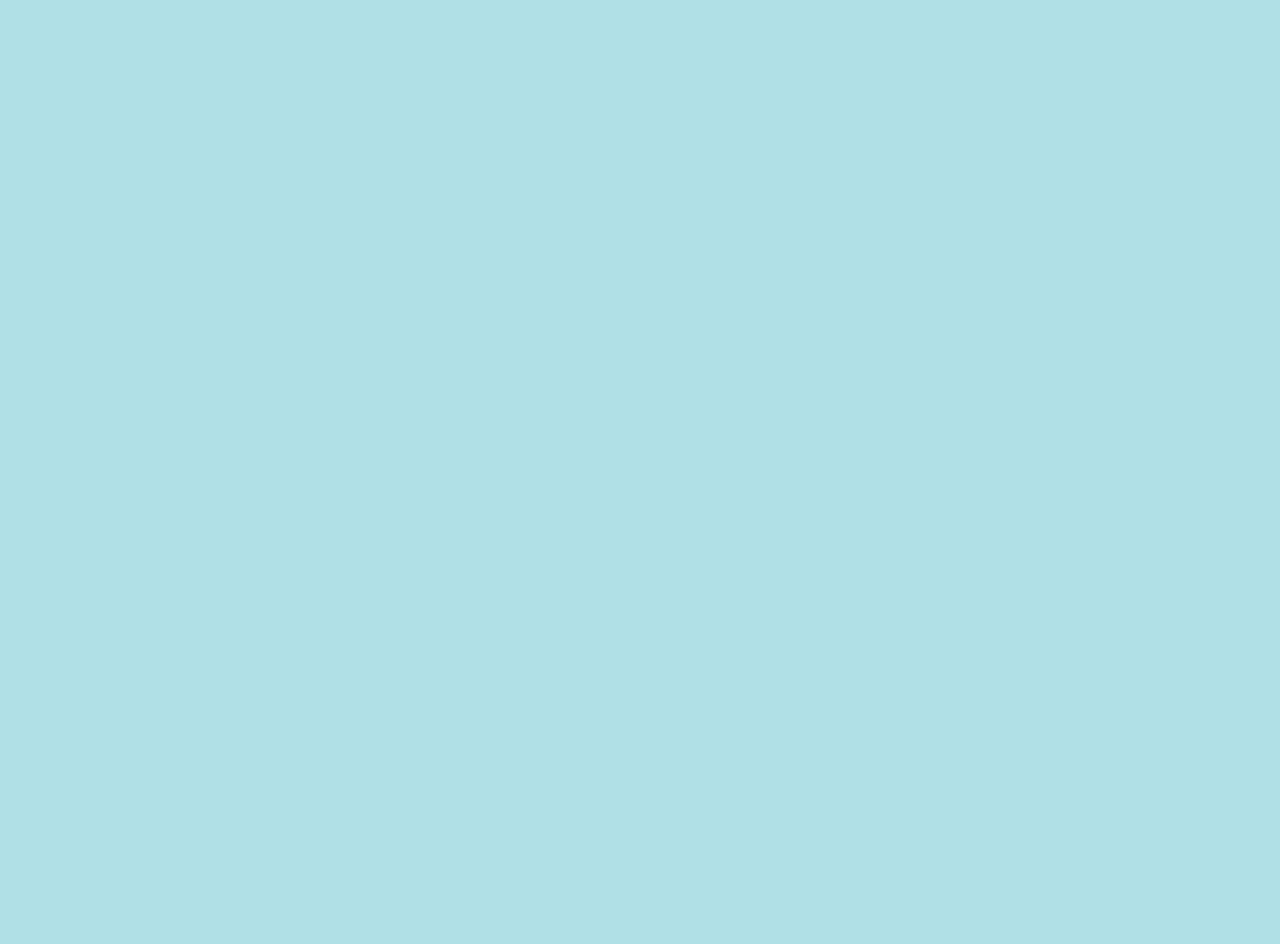
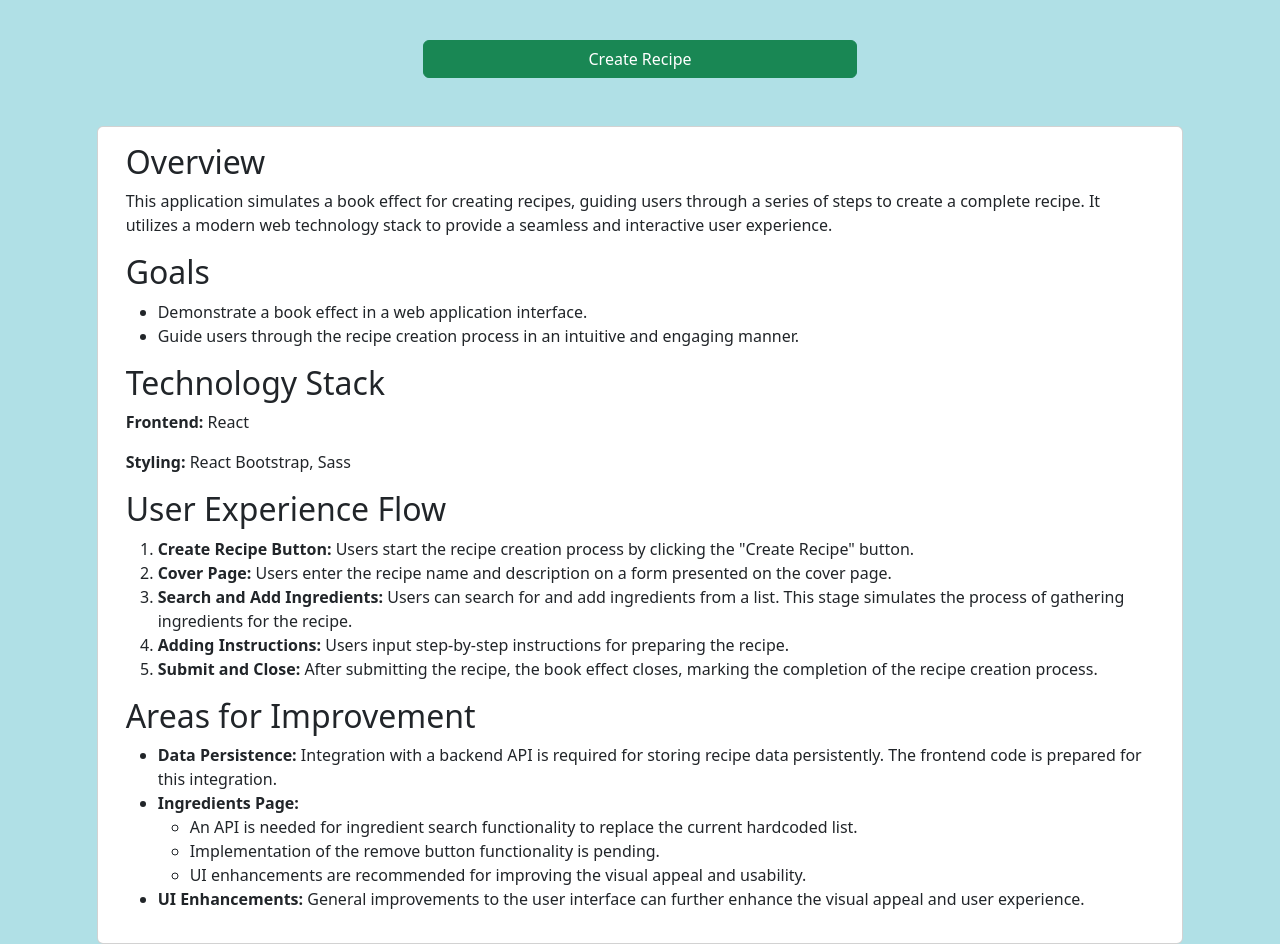
Before and after one commit to seheesf88/pastelar-demo, a React (Create React App) app: page / in a window 1280 px wide. Shown: the part 160-1104 px from the top of the page. Before the commit the page ends 800 px from the top, so only its background shows below. Built offline with nearby package versions, Linux system fonts and the light colour scheme.

Commit message:
feat(readme): added readme file

```diff
--- a/src/App.js
+++ b/src/App.js
@@ -10,7 +10,7 @@ function App() {
         <Container className="mx-0">
           <Navbar.Brand href="/">Pastelar demo</Navbar.Brand>
           <Nav className="me-auto">
-            <Nav.Link href="/">Home</Nav.Link>
+            <Nav.Link href="/">Dashboard.</Nav.Link>
             <Nav.Link href="/about">About.</Nav.Link>
           </Nav>
         </Container>
--- a/src/components/BaseBook/Ingredients.jsx
+++ b/src/components/BaseBook/Ingredients.jsx
@@ -6,6 +6,7 @@ import SearchBox from '../BaseSearchBox';
 import { GrCaretPrevious, GrCaretNext } from "react-icons/gr";
 import { TiDeleteOutline } from "react-icons/ti";
 
+// dummy data
 const ingredients = [
   {ingredientName: 'butter', amount: '10g', cost: 10},
   {ingredientName: 'milk', amount: '100ml', cost: 1}
@@ -18,8 +19,14 @@ const Ingredients = ({goPrevPage, goNextPage}) => {
   };
 
   const removeItem = (e) => {
+    // NOT sure if these items can be removable.
     console.log(e)
   };
+
+  useEffect(() => {
+    const total = ingredients.reduce((acc, curr) => acc + curr.cost, 0);
+    setTotalPrice(total);
+  }, [ingredients]);
 
   useEffect(() => {
     function handleResize() {
--- a/src/pages/Home.jsx
+++ b/src/pages/Home.jsx
@@ -1,6 +1,7 @@
 import React, { useState } from 'react';
 import BaseBook from '../components/BaseBook/BaseBook';
 import Button from 'react-bootstrap/Button';
+import Card from 'react-bootstrap/Card';
 
 const Home = () => {
   const [openBook, setOpenBook] = useState(false)
@@ -9,7 +10,47 @@ const Home = () => {
       {
         openBook ?
         <BaseBook closeBook={() => setOpenBook(false)} /> :
-        <Button variant="success" onClick={() => setOpenBook(true)}>Create Recipe</Button>
+        <div className="row d-flex justify-content-center mt-5">
+          <Button className="col-4 my-5" variant="success" onClick={() => setOpenBook(true)}>Create Recipe</Button>
+          <Card className="col-10">
+            <Card.Body>
+              <h2>Overview</h2>
+              <p>This application simulates a book effect for creating recipes, guiding users through a series of steps to create a complete recipe. It utilizes a modern web technology stack to provide a seamless and interactive user experience.</p>
+
+              <h2>Goals</h2>
+              <ul>
+                <li>Demonstrate a book effect in a web application interface.</li>
+                <li>Guide users through the recipe creation process in an intuitive and engaging manner.</li>
+              </ul>
+
+              <h2>Technology Stack</h2>
+              <p><strong>Frontend:</strong> React</p>
+              <p><strong>Styling:</strong> React Bootstrap, Sass</p>
+
+              <h2>User Experience Flow</h2>
+              <ol>
+                <li><strong>Create Recipe Button:</strong> Users start the recipe creation process by clicking the "Create Recipe" button.</li>
+                <li><strong>Cover Page:</strong> Users enter the recipe name and description on a form presented on the cover page.</li>
+                <li><strong>Search and Add Ingredients:</strong> Users can search for and add ingredients from a list. This stage simulates the process of gathering ingredients for the recipe.</li>
+                <li><strong>Adding Instructions:</strong> Users input step-by-step instructions for preparing the recipe.</li>
+                <li><strong>Submit and Close:</strong> After submitting the recipe, the book effect closes, marking the completion of the recipe creation process.</li>
+              </ol>
+
+              <h2>Areas for Improvement</h2>
+              <ul>
+                <li><strong>Data Persistence:</strong> Integration with a backend API is required for storing recipe data persistently. The frontend code is prepared for this integration.</li>
+                <li><strong>Ingredients Page:</strong>
+                  <ul>
+                    <li>An API is needed for ingredient search functionality to replace the current hardcoded list.</li>
+                    <li>Implementation of the remove button functionality is pending.</li>
+                    <li>UI enhancements are recommended for improving the visual appeal and usability.</li>
+                  </ul>
+                </li>
+                <li><strong>UI Enhancements:</strong> General improvements to the user interface can further enhance the visual appeal and user experience.</li>
+              </ul>
+            </Card.Body>
+          </Card>
+        </div>
       }
     </div>
   )
```
Also changed, not shown: 1 other file (tests, documents, lock files or other folders).
